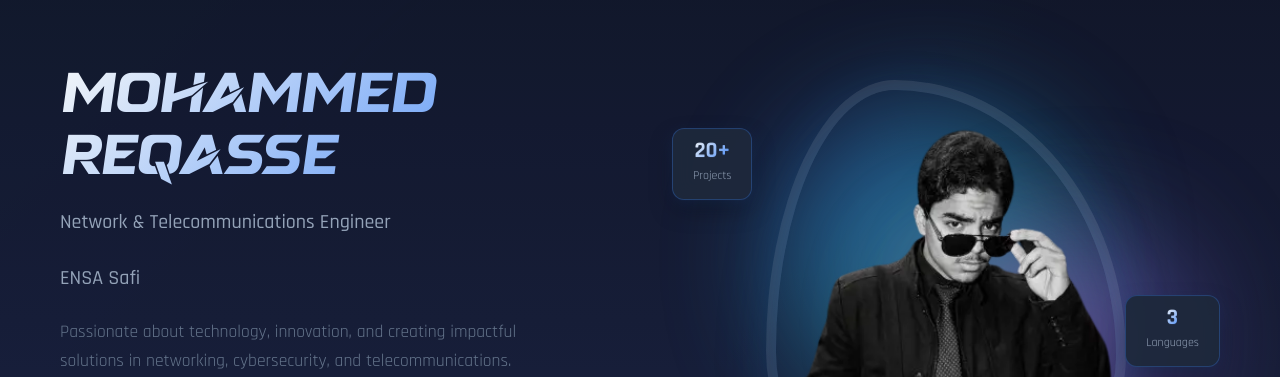
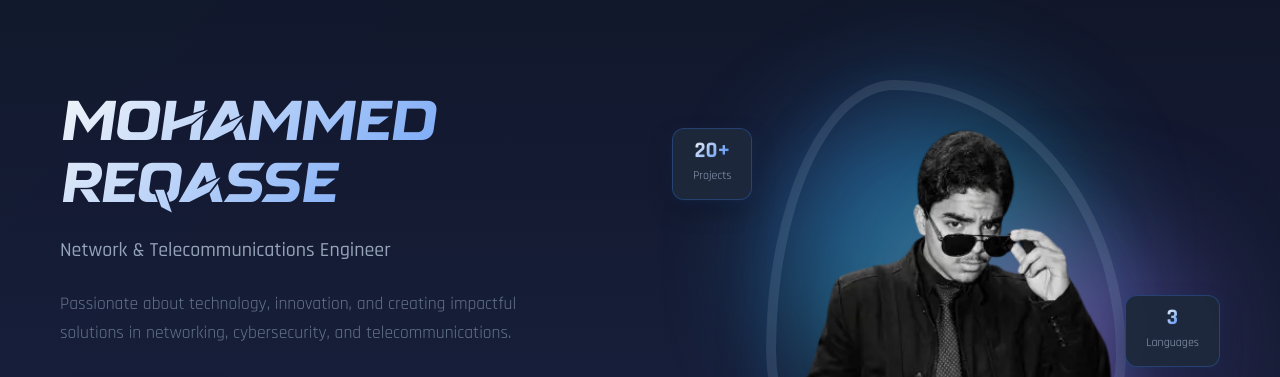
Before and after one commit to MOREQASSE/MyCV, a website: page index.html in a window 1280 px wide. Shown: the part 80-457 px from the top of the page. Drawn offline with Linux system fonts and the light colour scheme.

Commit message:
no ensas

```diff
--- a/index.html
+++ b/index.html
@@ -190,7 +190,6 @@
             <div class="hero-text">
                 <h1 class="hero-title" data-translate="hero_title">Mohammed Reqasse</h1>
                 <h2 class="hero-subtitle" data-translate="hero_subtitle">Network & Telecommunications Engineer</h2>
-                <h3 class="hero-subtitle">ENSA Safi</h3>
                 <p class="hero-description" data-translate="hero_description">Passionate about technology, innovation, and creating impactful solutions in networking, cybersecurity, and telecommunications.</p>
                 <div class="hero-buttons">
                     <a href="#projects" class="btn btn-primary" data-translate="btn_projects">
```
